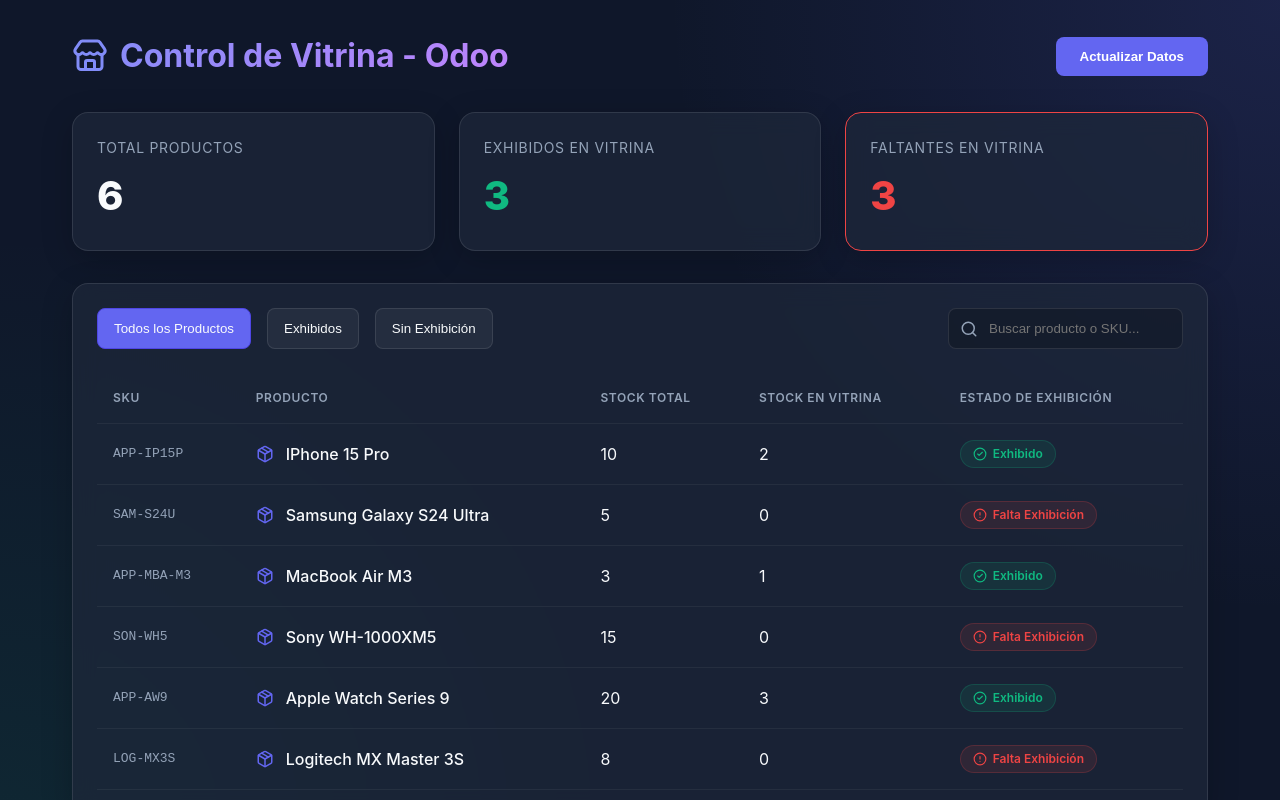
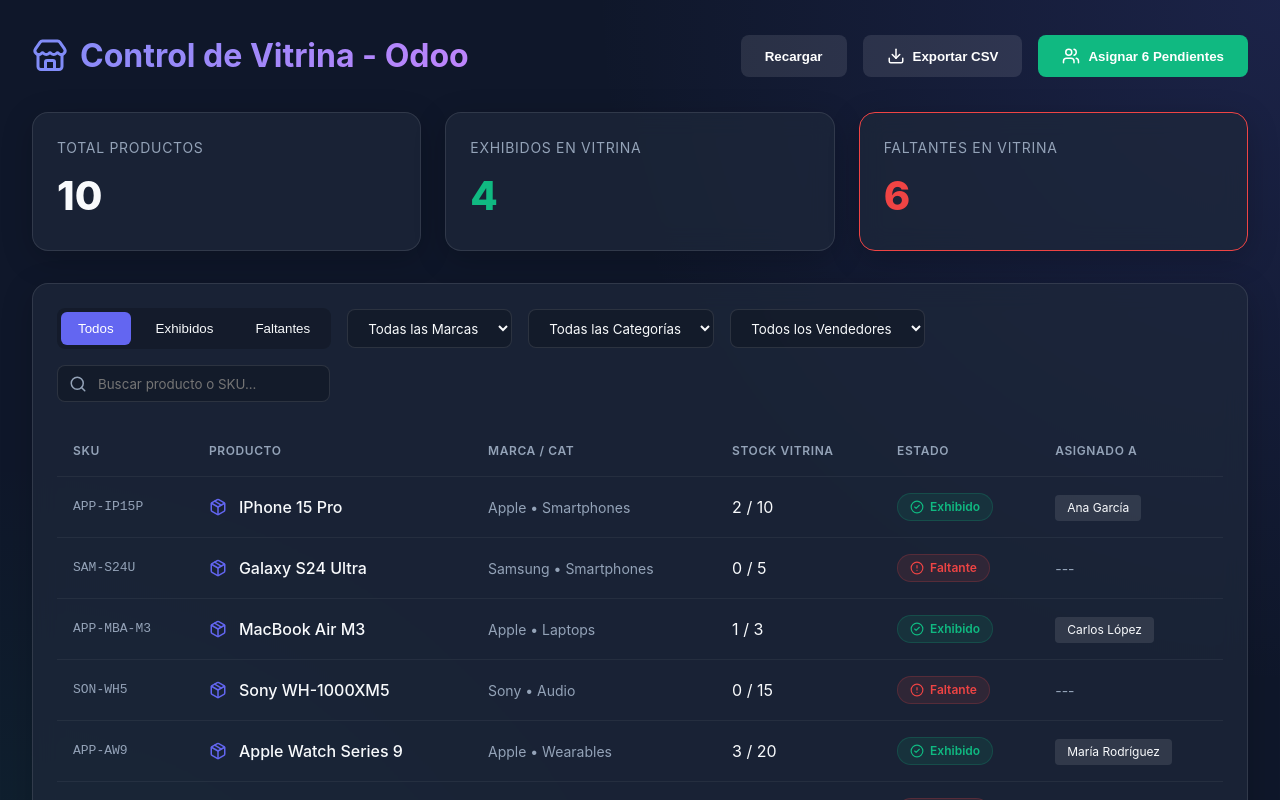
Before and after one commit to jbastardo/vitrina, a React (Vite) app: page / in a window 1280 px wide. Shown: the top 800 px of the page. Built offline with nearby package versions, Linux system fonts and the light colour scheme.

Commit message:
Add filters, exports and vendor assignment logic

```diff
--- a/src/App.tsx
+++ b/src/App.tsx
@@ -1,12 +1,17 @@
 import { useEffect, useState, useMemo } from 'react';
-import { Package, Search, AlertCircle, CheckCircle2, Store } from 'lucide-react';
-import { api, type Product } from './OdooAPI';
+import { Package, Search, AlertCircle, CheckCircle2, Store, Download, Users } from 'lucide-react';
+import { api, type Product, VENDORS } from './OdooAPI';
 import './index.css';
 
 function App() {
   const [products, setProducts] = useState<Product[]>([]);
   const [loading, setLoading] = useState(true);
-  const [filter, setFilter] = useState<'ALL' | 'EXHIBITED' | 'MISSING'>('ALL');
+
+  // Filters
+  const [filterStatus, setFilterStatus] = useState<'ALL' | 'EXHIBITED' | 'MISSING'>('ALL');
+  const [filterBrand, setFilterBrand] = useState('ALL');
+  const [filterCategory, setFilterCategory] = useState('ALL');
+  const [filterVendor, setFilterVendor] = useState('ALL');
   const [search, setSearch] = useState('');
 
   useEffect(() => {
@@ -24,22 +29,86 @@
     fetchProducts();
   }, []);
 
+  // Derived lists for dropdowns
+  const brands = useMemo(() => Array.from(new Set(products.map(p => p.brand).filter(Boolean))), [products]);
+  const categories = useMemo(() => Array.from(new Set(products.map(p => p.category).filter(Boolean))), [products]);
+
+  // Filter Logic
   const filteredProducts = useMemo(() => {
     return products.filter(p => {
-      // First apply search
       const matchesSearch = p.name.toLowerCase().includes(search.toLowerCase()) ||
                             p.sku.toLowerCase().includes(search.toLowerCase());
       if (!matchesSearch) return false;
 
-      // Then apply status filter
-      if (filter === 'EXHIBITED') return p.exhibited;
-      if (filter === 'MISSING') return !p.exhibited;
+      if (filterStatus === 'EXHIBITED' && !p.exhibited) return false;
+      if (filterStatus === 'MISSING' && p.exhibited) return false;
+
+      if (filterBrand !== 'ALL' && p.brand !== filterBrand) return false;
+      if (filterCategory !== 'ALL' && p.category !== filterCategory) return false;
+
+      if (filterVendor === 'UNASSIGNED') {
+        if (p.assigned_vendor) return false;
+      } else if (filterVendor !== 'ALL' && p.assigned_vendor !== filterVendor) {
+        return false;
+      }
+
       return true;
     });
-  }, [products, filter, search]);
+  }, [products, filterStatus, filterBrand, filterCategory, filterVendor, search]);
 
   const missingCount = products.filter(p => !p.exhibited).length;
   const exhibitedCount = products.filter(p => p.exhibited).length;
+  const unassignedMissingCount = products.filter(p => !p.exhibited && !p.assigned_vendor).length;
+
+  const handleAutoAssign = () => {
+    setProducts(prev => {
+      const newProducts = [...prev];
+      // Get all missing products that are NOT assigned yet
+      const unassignedMissing = newProducts.filter(p => !p.exhibited && !p.assigned_vendor);
+
+      let vendorIndex = 0;
+      unassignedMissing.forEach(prod => {
+        prod.assigned_vendor = VENDORS[vendorIndex];
+        vendorIndex = (vendorIndex + 1) % VENDORS.length;
+      });
+
+      return newProducts;
+    });
+    alert("Productos faltantes asignados equitativamente a los vendedores.");
+  };
+
+  const handleExportCSV = () => {
+    if (filteredProducts.length === 0) {
+      alert("No hay datos para exportar.");
+      return;
+    }
+
+    const headers = ["SKU", "Producto", "Marca", "Categoria", "Stock Total", "Stock Vitrina", "Estado", "Vendedor Asignado"];
+    const rows = filteredProducts.map(p => [
+      p.sku,
+      `"${p.name}"`, // Quote to handle commas in names
+      p.brand,
+      p.category,
+      p.stock_total,
+      p.stock_vitrina,
+      p.exhibited ? "Exhibido" : "Falta",
+      p.assigned_vendor || "Sin Asignar"
+    ]);
+
+    const csvContent = [
+      headers.join(","),
+      ...rows.map(r => r.join(","))
+    ].join("\n");
+
+    const blob = new Blob([csvContent], { type: 'text/csv;charset=utf-8;' });
+    const url = URL.createObjectURL(blob);
+    const link = document.createElement("a");
+    link.setAttribute("href", url);
+    link.setAttribute("download", "reporte_vitrina.csv");
+    document.body.appendChild(link);
+    link.click();
+    document.body.removeChild(link);
+  };
 
   return (
     <div className="app-container">
@@ -48,9 +117,19 @@
           <Store size={36} color="#818cf8" />
           Control de Vitrina - Odoo
         </h1>
-        <button className="button" onClick={() => window.location.reload()}>
-          Actualizar Datos
-        </button>
+        <div className="header-actions">
+          <button className="button secondary" onClick={() => window.location.reload()}>
+            Recargar
+          </button>
+          <button className="button secondary" onClick={handleExportCSV}>
+            <Download size={18} />
+            Exportar CSV
+          </button>
+          <button className="button success" onClick={handleAutoAssign} disabled={unassignedMissingCount === 0} style={{ opacity: unassignedMissingCount === 0 ? 0.5 : 1 }}>
+            <Users size={18} />
+            Asignar {unassignedMissingCount} Pendientes
+          </button>
+        </div>
       </header>
 
       <div className="stats-grid">
@@ -69,25 +148,34 @@
       </div>
 
       <div className="card">
-        <div className="filters">
-          <button
-            className={`filter-btn ${filter === 'ALL' ? 'active' : ''}`}
-            onClick={() => setFilter('ALL')}
-          >
-            Todos los Productos
-          </button>
-          <button
-            className={`filter-btn ${filter === 'EXHIBITED' ? 'active' : ''}`}
-            onClick={() => setFilter('EXHIBITED')}
-          >
-            Exhibidos
-          </button>
-          <button
-            className={`filter-btn ${filter === 'MISSING' ? 'active' : ''}`}
-            onClick={() => setFilter('MISSING')}
-          >
-            Sin Exhibición
-          </button>
+        <div className="filters-bar">
+          <div className="filter-group">
+            <button className={`filter-btn ${filterStatus === 'ALL' ? 'active' : ''}`} onClick={() => setFilterStatus('ALL')}>
+              Todos
+            </button>
+            <button className={`filter-btn ${filterStatus === 'EXHIBITED' ? 'active' : ''}`} onClick={() => setFilterStatus('EXHIBITED')}>
+              Exhibidos
+            </button>
+            <button className={`filter-btn ${filterStatus === 'MISSING' ? 'active' : ''}`} onClick={() => setFilterStatus('MISSING')}>
+              Faltantes
+            </button>
+          </div>
+
+          <select className="select-input" value={filterBrand} onChange={e => setFilterBrand(e.target.value)}>
+            <option value="ALL">Todas las Marcas</option>
+            {brands.map(b => <option key={b} value={b}>{b}</option>)}
+          </select>
+
+          <select className="select-input" value={filterCategory} onChange={e => setFilterCategory(e.target.value)}>
+            <option value="ALL">Todas las Categorías</option>
+            {categories.map(c => <option key={c} value={c}>{c}</option>)}
+          </select>
+
+          <select className="select-input" value={filterVendor} onChange={e => setFilterVendor(e.target.value)}>
+            <option value="ALL">Todos los Vendedores</option>
+            <option value="UNASSIGNED">Sin Asignar</option>
+            {VENDORS.map(v => <option key={v} value={v}>{v}</option>)}
+          </select>
 
           <div style={{ flex: 1 }}></div>
 
@@ -97,7 +185,7 @@
               type="text"
               placeholder="Buscar producto o SKU..."
               className="search-input"
-              style={{ paddingLeft: '2.5rem' }}
+              style={{ paddingLeft: '2.5rem', width: '100%', minWidth: '250px' }}
               value={search}
               onChange={(e) => setSearch(e.target.value)}
             />
@@ -115,9 +203,10 @@
                 <tr>
                   <th>SKU</th>
                   <th>Producto</th>
-                  <th>Stock Total</th>
-                  <th>Stock en Vitrina</th>
-                  <th>Estado de Exhibición</th>
+                  <th>Marca / Cat</th>
+                  <th>Stock Vitrina</th>
+                  <th>Estado</th>
+                  <th>Asignado A</th>
                 </tr>
               </thead>
               <tbody>
@@ -132,26 +221,33 @@
                         {product.name}
                       </div>
                     </td>
-                    <td>{product.stock_total}</td>
-                    <td>{product.stock_vitrina}</td>
+                    <td style={{ color: 'var(--text-muted)', fontSize: '0.875rem' }}>
+                      {product.brand} • {product.category}
+                    </td>
+                    <td>{product.stock_vitrina} / {product.stock_total}</td>
                     <td>
                       {product.exhibited ? (
                         <span className="status-badge status-exhibited">
-                          <CheckCircle2 size={14} />
-                          Exhibido
+                          <CheckCircle2 size={14} /> Exhibido
                         </span>
                       ) : (
                         <span className="status-badge status-missing">
-                          <AlertCircle size={14} />
-                          Falta Exhibición
+                          <AlertCircle size={14} /> Faltante
                         </span>
+                      )}
+                    </td>
+                    <td>
+                      {product.assigned_vendor ? (
+                        <span className="vendor-badge">{product.assigned_vendor}</span>
+                      ) : (
+                        <span style={{ color: 'var(--text-muted)', fontSize: '0.875rem' }}>---</span>
                       )}
                     </td>
                   </tr>
                 ))}
                 {filteredProducts.length === 0 && (
                   <tr>
-                    <td colSpan={5} style={{ textAlign: 'center', padding: '2rem', color: 'var(--text-muted)' }}>
+                    <td colSpan={6} style={{ textAlign: 'center', padding: '2rem', color: 'var(--text-muted)' }}>
                       No se encontraron productos con estos filtros.
                     </td>
                   </tr>
--- a/src/OdooAPI.ts
+++ b/src/OdooAPI.ts
@@ -4,14 +4,23 @@
   id: number;
   name: string;
   sku: string;
+  brand: string;
+  category: string;
   exhibited: boolean;
   stock_vitrina: number;
   stock_total: number;
+  assigned_vendor?: string | null;
 }
 
+export const VENDORS = [
+  "Ana García",
+  "Carlos López",
+  "María Rodríguez",
+  "Juan Pérez",
+  "Sofía Martínez"
+];
+
 // In a real scenario, this would use Odoo's JSON-RPC endpoint.
-// For the purpose of the UI demonstration, we provide mock data,
-// but include the real fetch structure below.
 export class OdooAPI {
   baseUrl: string;
   db: string;
@@ -28,10 +37,10 @@
       jsonrpc: "2.0",
       method: "call",
       params: {
-        model: model,
-        method: method,
-        args: args,
-        kwargs: kwargs
+        model: _model,
+        method: _method,
+        args: _args,
+        kwargs: _kwargs
       }
     });
     return response.data.result;
@@ -40,17 +49,19 @@
   }
 
   async getVitrinaProducts(): Promise<Product[]> {
-    // Simulated delay for premium feel
     await new Promise(resolve => setTimeout(resolve, 800));
 
-    // MOCK DATA for demonstration
     return [
-      { id: 1, name: "IPhone 15 Pro", sku: "APP-IP15P", exhibited: true, stock_vitrina: 2, stock_total: 10 },
-      { id: 2, name: "Samsung Galaxy S24 Ultra", sku: "SAM-S24U", exhibited: false, stock_vitrina: 0, stock_total: 5 },
-      { id: 3, name: "MacBook Air M3", sku: "APP-MBA-M3", exhibited: true, stock_vitrina: 1, stock_total: 3 },
-      { id: 4, name: "Sony WH-1000XM5", sku: "SON-WH5", exhibited: false, stock_vitrina: 0, stock_total: 15 },
-      { id: 5, name: "Apple Watch Series 9", sku: "APP-AW9", exhibited: true, stock_vitrina: 3, stock_total: 20 },
-      { id: 6, name: "Logitech MX Master 3S", sku: "LOG-MX3S", exhibited: false, stock_vitrina: 0, stock_total: 8 },
+      { id: 1, name: "IPhone 15 Pro", sku: "APP-IP15P", brand: "Apple", category: "Smartphones", exhibited: true, stock_vitrina: 2, stock_total: 10, assigned_vendor: "Ana García" },
+      { id: 2, name: "Galaxy S24 Ultra", sku: "SAM-S24U", brand: "Samsung", category: "Smartphones", exhibited: false, stock_vitrina: 0, stock_total: 5, assigned_vendor: null },
+      { id: 3, name: "MacBook Air M3", sku: "APP-MBA-M3", brand: "Apple", category: "Laptops", exhibited: true, stock_vitrina: 1, stock_total: 3, assigned_vendor: "Carlos López" },
+      { id: 4, name: "Sony WH-1000XM5", sku: "SON-WH5", brand: "Sony", category: "Audio", exhibited: false, stock_vitrina: 0, stock_total: 15, assigned_vendor: null },
+      { id: 5, name: "Apple Watch Series 9", sku: "APP-AW9", brand: "Apple", category: "Wearables", exhibited: true, stock_vitrina: 3, stock_total: 20, assigned_vendor: "María Rodríguez" },
+      { id: 6, name: "MX Master 3S", sku: "LOG-MX3S", brand: "Logitech", category: "Accesorios", exhibited: false, stock_vitrina: 0, stock_total: 8, assigned_vendor: null },
+      { id: 7, name: "Galaxy Tab S9", sku: "SAM-TS9", brand: "Samsung", category: "Tablets", exhibited: false, stock_vitrina: 0, stock_total: 12, assigned_vendor: null },
+      { id: 8, name: "AirPods Pro 2", sku: "APP-AP2", brand: "Apple", category: "Audio", exhibited: false, stock_vitrina: 0, stock_total: 25, assigned_vendor: null },
+      { id: 9, name: "ThinkPad X1", sku: "LEN-X1", brand: "Lenovo", category: "Laptops", exhibited: false, stock_vitrina: 0, stock_total: 4, assigned_vendor: null },
+      { id: 10, name: "Bose QuietComfort", sku: "BOS-QC", brand: "Bose", category: "Audio", exhibited: true, stock_vitrina: 2, stock_total: 9, assigned_vendor: "Juan Pérez" },
     ];
   }
 }
--- a/src/index.css
+++ b/src/index.css
@@ -27,7 +27,7 @@
 }
 
 .app-container {
-  max-width: 1200px;
+  max-width: 1400px;
   margin: 0 auto;
   padding: 2rem;
 }
@@ -37,6 +37,14 @@
   justify-content: space-between;
   align-items: center;
   margin-bottom: 2rem;
+  flex-wrap: wrap;
+  gap: 1rem;
+}
+
+.header-actions {
+  display: flex;
+  gap: 1rem;
+  flex-wrap: wrap;
 }
 
 .title {
@@ -84,30 +92,60 @@
   letter-spacing: 0.05em;
 }
 
-.filters {
+.filters-bar {
   display: flex;
+  flex-wrap: wrap;
   gap: 1rem;
   margin-bottom: 1.5rem;
+  align-items: center;
+}
+
+.filter-group {
+  display: flex;
+  gap: 0.5rem;
+  background: rgba(0,0,0,0.2);
+  padding: 0.25rem;
+  border-radius: 0.5rem;
 }
 
 .filter-btn {
-  background: rgba(255, 255, 255, 0.05);
-  border: 1px solid rgba(255, 255, 255, 0.1);
+  background: transparent;
+  border: 1px solid transparent;
   color: var(--text-main);
   padding: 0.5rem 1rem;
-  border-radius: 0.5rem;
+  border-radius: 0.375rem;
   cursor: pointer;
   transition: all 0.2s ease;
   font-weight: 500;
 }
 
 .filter-btn:hover {
-  background: rgba(255, 255, 255, 0.1);
+  background: rgba(255, 255, 255, 0.05);
 }
 
 .filter-btn.active {
   background: var(--primary);
-  border-color: var(--primary-hover);
+  color: white;
+}
+
+.select-input, .search-input {
+  background: rgba(0, 0, 0, 0.2);
+  border: 1px solid rgba(255, 255, 255, 0.1);
+  color: var(--text-main);
+  padding: 0.6rem 1rem;
+  border-radius: 0.5rem;
+  outline: none;
+  transition: border-color 0.2s;
+  font-family: inherit;
+}
+
+.select-input option {
+  background: var(--bg-dark);
+  color: var(--text-main);
+}
+
+.select-input:focus, .search-input:focus {
+  border-color: var(--primary);
 }
 
 .table-container {
@@ -131,6 +169,7 @@
   text-transform: uppercase;
   font-size: 0.75rem;
   letter-spacing: 0.05em;
+  white-space: nowrap;
 }
 
 tr:hover td {
@@ -145,6 +184,7 @@
   border-radius: 999px;
   font-size: 0.75rem;
   font-weight: 600;
+  white-space: nowrap;
 }
 
 .status-exhibited {
@@ -159,20 +199,13 @@
   border: 1px solid rgba(239, 68, 68, 0.2);
 }
 
-.search-input {
-  background: rgba(0, 0, 0, 0.2);
-  border: 1px solid rgba(255, 255, 255, 0.1);
-  color: var(--text-main);
-  padding: 0.75rem 1rem;
-  border-radius: 0.5rem;
-  width: 100%;
-  max-width: 300px;
-  outline: none;
-  transition: border-color 0.2s;
-}
-
-.search-input:focus {
-  border-color: var(--primary);
+.vendor-badge {
+  background: rgba(255, 255, 255, 0.1);
+  padding: 0.25rem 0.75rem;
+  border-radius: 0.25rem;
+  font-size: 0.75rem;
+  display: inline-block;
+  white-space: nowrap;
 }
 
 .button {
@@ -192,3 +225,19 @@
 .button:hover {
   background: var(--primary-hover);
 }
+
+.button.secondary {
+  background: rgba(255, 255, 255, 0.1);
+}
+
+.button.secondary:hover {
+  background: rgba(255, 255, 255, 0.15);
+}
+
+.button.success {
+  background: var(--success);
+}
+
+.button.success:hover {
+  background: #059669;
+}
```
